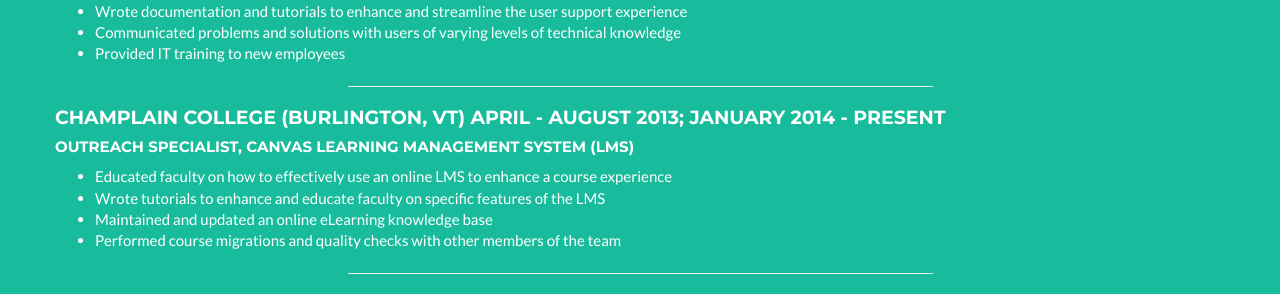
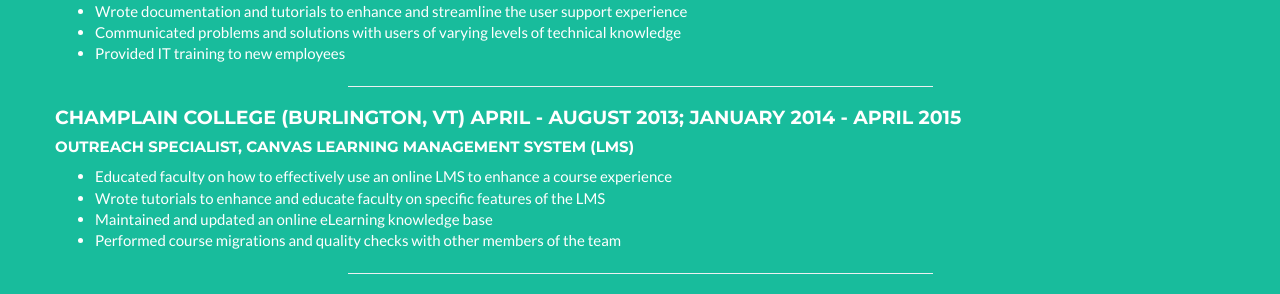
Before and after one commit to lamojo/lamojo.github.io, a Jekyll site: the page built from index.html, in a window 1280 px wide and 900 px high, scrolled down 1633 px. Shown: the part 154-448 px from the top of the window. Built offline with Jekyll 4.4.1, drawn with Linux system fonts in a browser that asks for light colours.

Commit message:
Resume
Updated resume.

```diff
--- a/_includes/resume.html
+++ b/_includes/resume.html
@@ -30,7 +30,7 @@
                             <li>Provided IT training to new employees</li>
                         </ul>
                     <hr width="50%" align="center">
-                    <h4>Champlain College (Burlington, VT) April - August 2013; January 2014 - present</h4>
+                    <h4>Champlain College (Burlington, VT) April - August 2013; January 2014 - April 2015</h4>
                     <h5>Outreach Specialist, Canvas Learning Management System (LMS)</h5>
                         <ul>
                             <li>Educated faculty on how to effectively use an online LMS to enhance a course experience</li>
```
